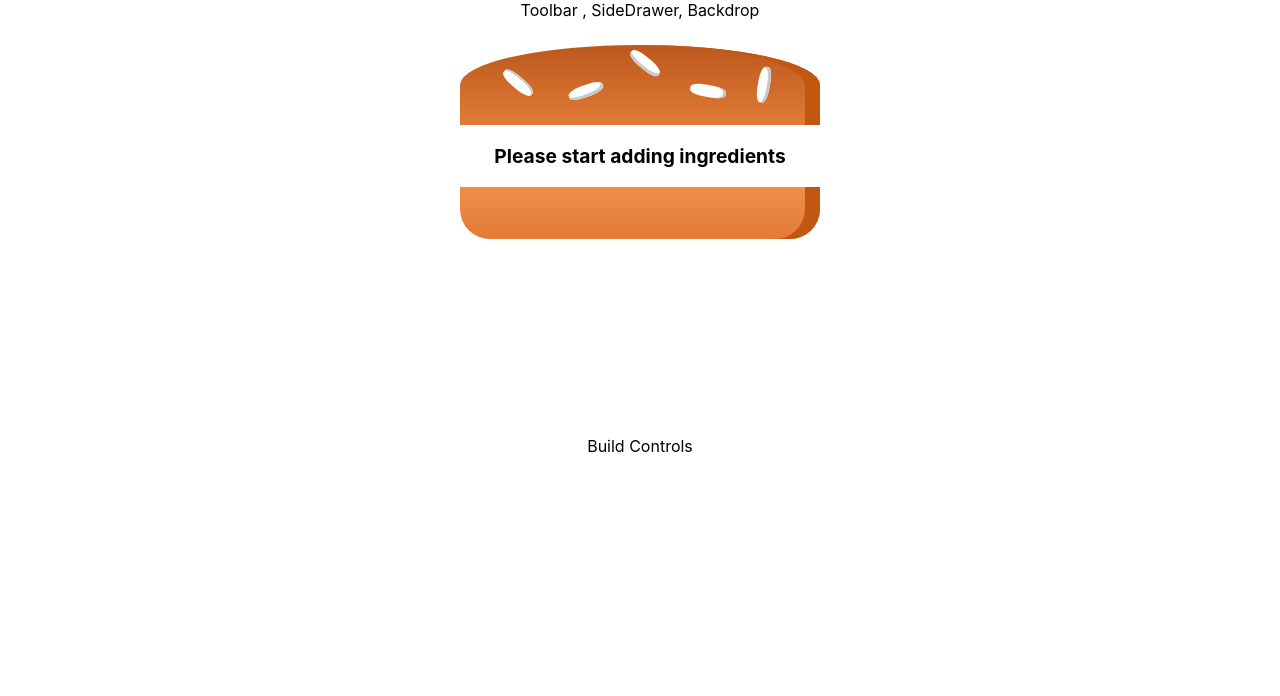
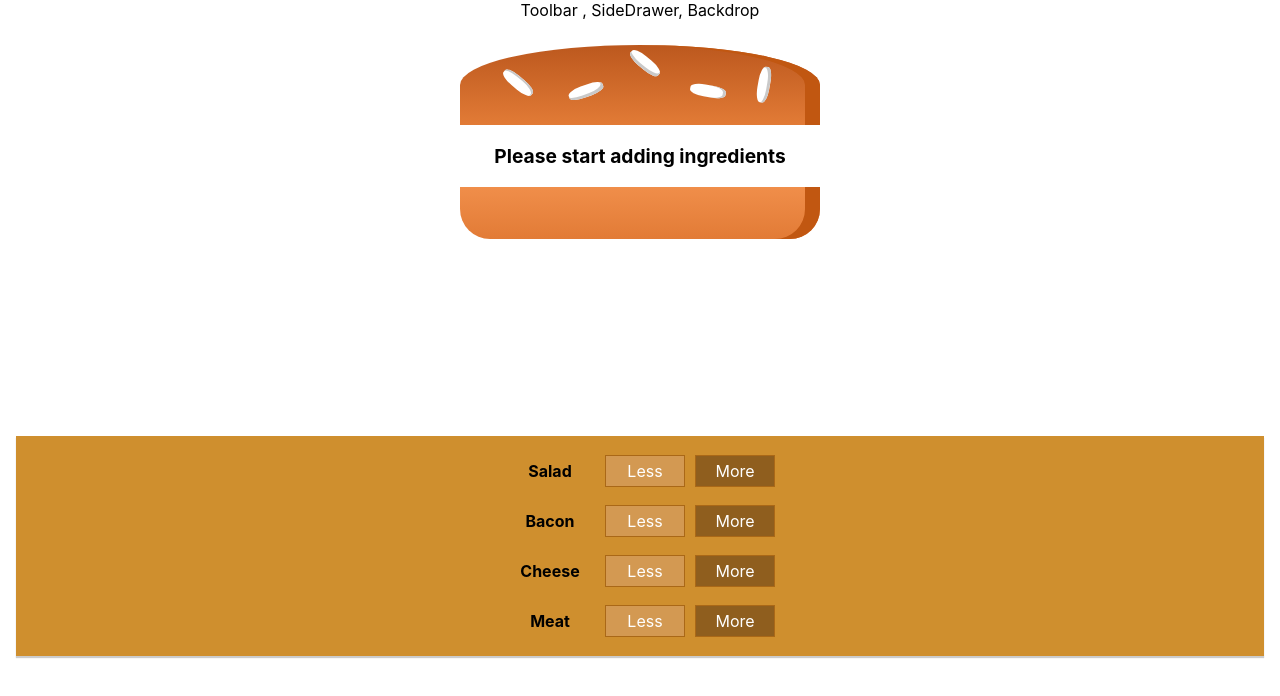
Before and after one commit to developernik18/burger-builder, a React (Create React App) app: page / in a window 1280 px wide. Shown: the top 696 px of the page. Built offline with nearby package versions, Linux system fonts and the light colour scheme.

Commit message:
Added Multiple Build Control
Update Burger Builder, Build Controls and BuildControl javascript files to output multiple build control

```diff
--- a/src/components/Burger/BuildControls/BuildControl/BuildControl.js
+++ b/src/components/Burger/BuildControls/BuildControl/BuildControl.js
@@ -2,7 +2,7 @@
 
 import classes from './BuildControl.module.css';
 
-const buildControl = (props) => {
+const buildControl = (props) => (
   <div className={classes.BuildControl}>
     <div className={classes.Label}>
       {props.label}
@@ -10,6 +10,6 @@
     <button className={classes.Less}>Less</button>
     <button className={classes.More}>More</button>
   </div>
-};
+);
 
 export default buildControl;
--- a/src/components/Burger/BuildControls/BuildControls.js
+++ b/src/components/Burger/BuildControls/BuildControls.js
@@ -1,7 +1,22 @@
 import React from 'react';
 
-const buildControls = (props) => {
-  <div>
+import classes from './BuildControls.module.css';
+import BuildControl from './BuildControl/BuildControl';
 
+const controls = [
+  { label: 'Salad', type: 'salad'},
+  { label: 'Bacon', type: 'bacon'},
+  { label: 'Cheese', type: 'cheese'},
+  { label: 'Meat', type: 'meat'},
+
+];
+
+const buildControls = (props) => (
+  <div className={classes.BuildControls}>
+    {controls.map(ctrl => (
+      <BuildControl key={ctrl.label} label={ctrl.label} />
+    ))}
   </div>
-}
+);
+
+export default buildControls;
--- a/src/containers/BurgerBuilder/BurgerBuilder.js
+++ b/src/containers/BurgerBuilder/BurgerBuilder.js
@@ -2,6 +2,7 @@
 
 import Aux from '../../hoc/Auxiliary'
 import Burger from '../../components/Burger/Burger';
+import BuildControls from '../../components/Burger/BuildControls/BuildControls';
 
 class BurgerBuilder extends Component {
   state = {
@@ -17,7 +18,7 @@
     return (
       <Aux>
         <Burger ingredients={this.state.ingredients} />
-        <div>Build Controls</div>
+        <div><BuildControls /></div>
       </Aux>
     );
   }
```
